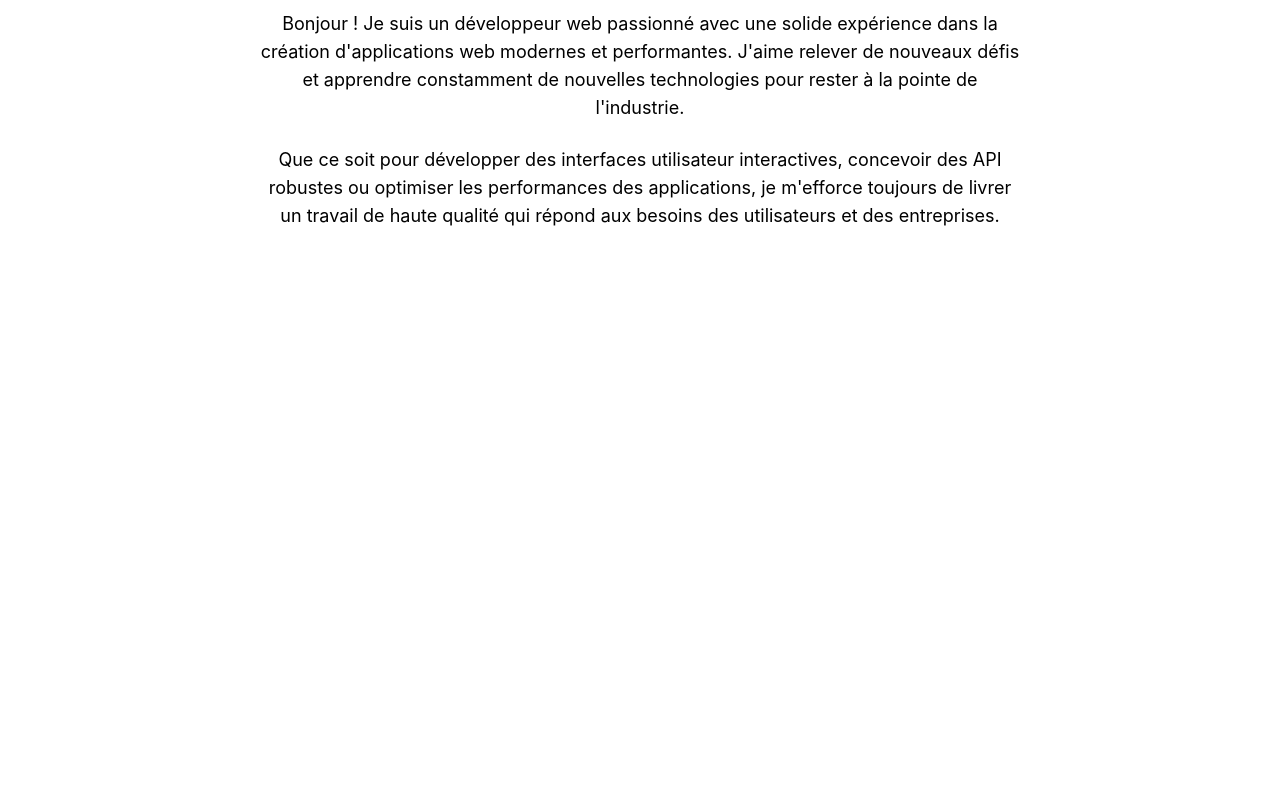
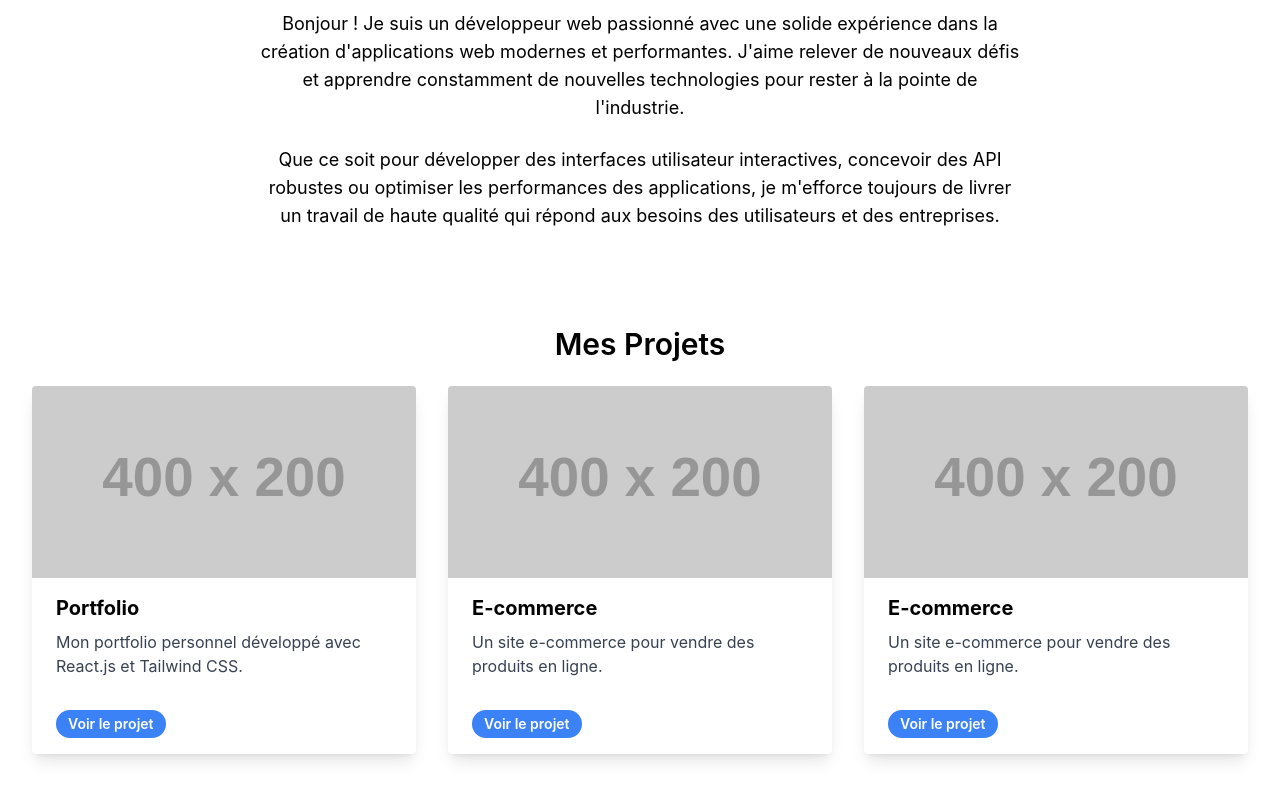
Before and after one commit to Killrian47/mon-portfolio, a React (Create React App) app: page / in a window 1280 px wide. Shown: the part 254-1054 px from the top of the page. Before the commit the page ends 800 px from the top, so only its background shows below. Built offline with nearby package versions, Linux system fonts and the light colour scheme.

Commit message:
feat: Add project card

```diff
--- a/src/App.js
+++ b/src/App.js
@@ -1,12 +1,42 @@
 import './App.css';
 import AboutSection from './components/About';
 import Header from './components/Header';
+import ProjectCard from './components/ProjectCard';
+
+const projects = [
+  {
+    title: 'Portfolio',
+    description: 'Mon portfolio personnel développé avec React.js et Tailwind CSS.',
+    imageUrl: 'https://via.placeholder.com/400x200',
+    projectUrl: ''
+  },
+  {
+    title: 'E-commerce',
+    description: 'Un site e-commerce pour vendre des produits en ligne.',
+    imageUrl: 'https://via.placeholder.com/400x200',
+    projectUrl: ''
+  },
+  {
+    title: 'E-commerce',
+    description: 'Un site e-commerce pour vendre des produits en ligne.',
+    imageUrl: 'https://via.placeholder.com/400x200',
+    projectUrl: ''
+  },
+]
 
 function App() {
   return (
     <>
       <Header />
       <AboutSection />
+      <main className="container mx-auto px-4 py-12">
+        <h2 className="text-3xl font-semibold mb-6 text-center">Mes Projets</h2>
+        <div className="flex justify-around">
+          {projects.map((project, index) => (
+            <ProjectCard key={index} {...project} />
+          ))}
+        </div>
+      </main>
     </>
   );
 }
--- /dev/null
+++ b/src/components/ProjectCard.jsx
@@ -0,0 +1,29 @@
+const ProjectCard = ({ title, description, imageUrl, projectUrl }) => {
+  return (
+    <div className="max-w-sm rounded overflow-hidden shadow-lg">
+      <img
+        className="w-full"
+        src={imageUrl}
+        alt={title}
+        width="400"
+        height="200"
+      />
+      <div className="px-6 py-4">
+        <div className="font-bold text-xl mb-2">{title}</div>
+        <p className="text-gray-700 text-base">{description}</p>
+      </div>
+      <div className="px-6 pt-4 pb-2">
+        <a
+          href={projectUrl}
+          target="_blank"
+          rel="noopener noreferrer"
+          className="inline-block bg-blue-500 rounded-full px-3 py-1 text-sm font-semibold text-white mr-2 mb-2 hover:bg-blue-600 transition-colors"
+        >
+          Voir le projet
+        </a>
+      </div>
+    </div>
+  )
+}
+
+export default ProjectCard
```
